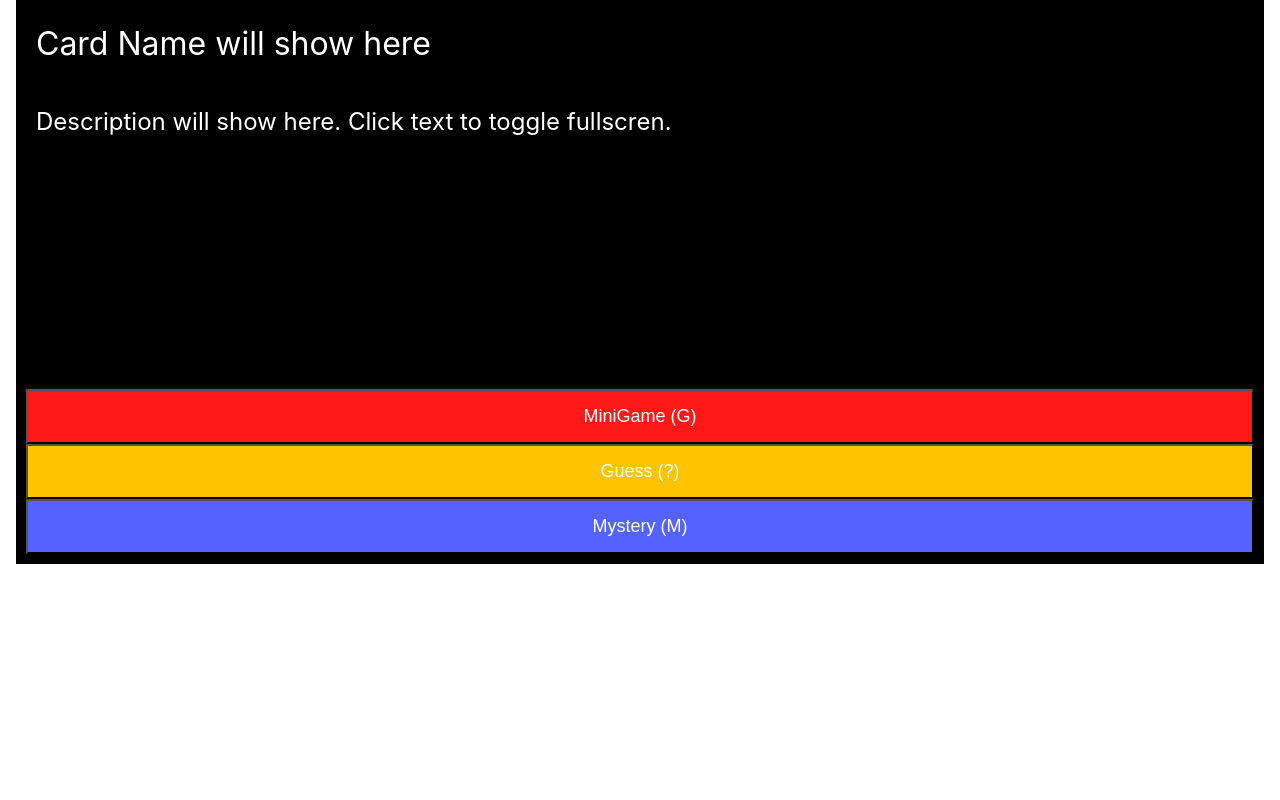
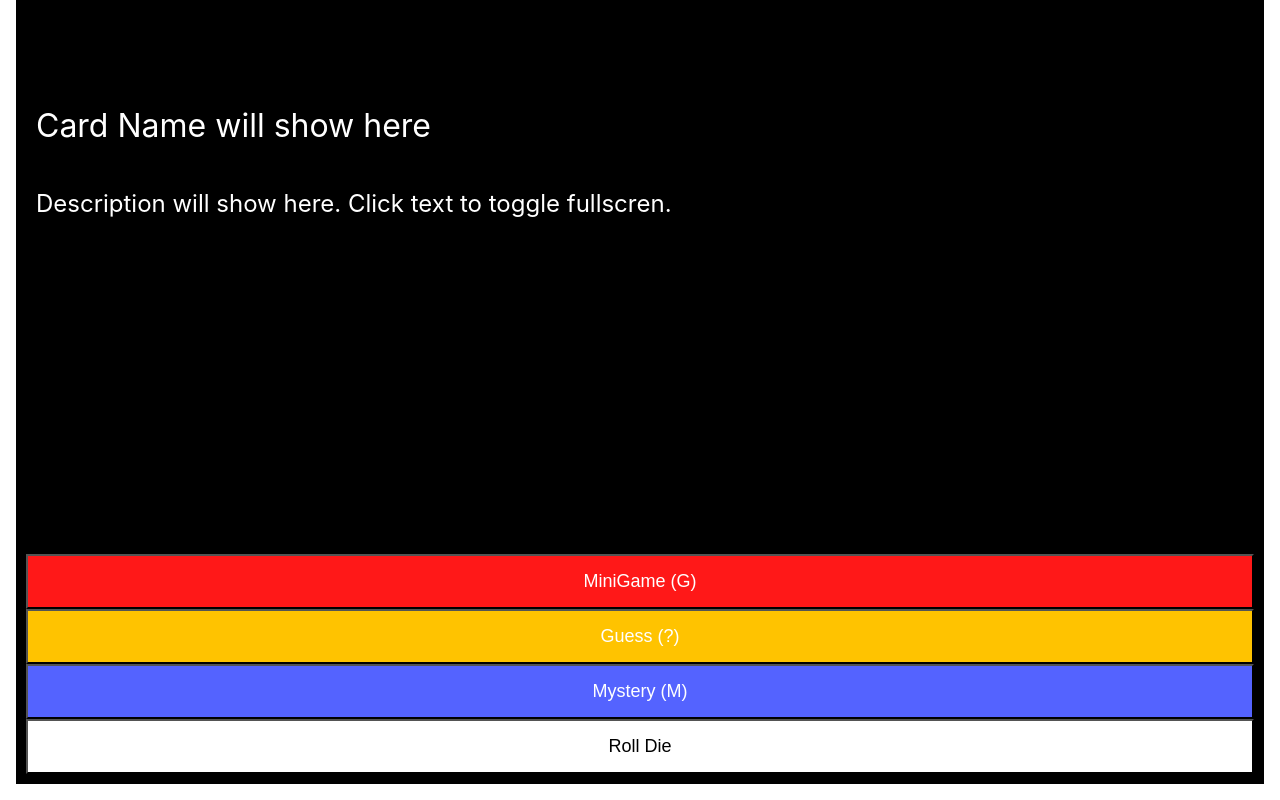
Before and after one commit to awinton64/olympic-cup, a React (Create React App) app: page / in a window 1280 px wide. Shown: the part 984-1784 px from the top of the page. Before the commit the page ends 1564 px from the top, so only its background shows below. Built offline with nearby package versions, Linux system fonts and the light colour scheme.

Commit message:
added die btn

```diff
--- a/package.json
+++ b/package.json
@@ -4,6 +4,10 @@
   "private": true,
   "homepage": "http://awinton64.github.io/olympic-cup",
   "dependencies": {
+    "@fortawesome/fontawesome-svg-core": "^6.1.0",
+    "@fortawesome/free-regular-svg-icons": "^6.1.0",
+    "@fortawesome/free-solid-svg-icons": "^6.1.0",
+    "@fortawesome/react-fontawesome": "^0.1.18",
     "@testing-library/jest-dom": "^5.16.2",
     "@testing-library/react": "^12.1.3",
     "@testing-library/user-event": "^13.5.0",
--- a/src/App.css
+++ b/src/App.css
@@ -134,6 +134,11 @@
     background-color: #5463FF;
   }
 
+  .dice-btn {
+    background-color: white;
+    color: black;
+  }
+
   /* .visible {
   } */
 
--- a/src/components/GameContainer.js
+++ b/src/components/GameContainer.js
@@ -7,7 +7,20 @@ const GameContainer = ({filterMiniGameCards, displayGuessCard, displayMysteryCar
       setActive(!isActive);
     };
 
+    const [dice, setDice] = useState('Roll Die');
+
+    const rollDice = () => {
+        setDice('Rolling...')
+
+        setTimeout(function() {
+                const rndInt = Math.floor(Math.random() * 6) + 1
+                setDice(rndInt)
+            }, 1000);
+    }
+
+
     return (
+        <div>
         <div className={isActive ? 'grid-container-game fullscreen': 'grid-container-game'}>
             <div className='card-display' onClick={toggleClass} id='cardTextDisplay'>
                 <div className='name'>{cardName}</div>
@@ -17,7 +30,9 @@ const GameContainer = ({filterMiniGameCards, displayGuessCard, displayMysteryCar
                 <button className='button miniGame-btn' onClick={filterMiniGameCards}>MiniGame (G)</button>
                 <button className='button guess-btn' onClick={displayGuessCard}>Guess (?)</button>
                 <button className='button mystery-btn' onClick={displayMysteryCard}>Mystery (M)</button>
+                <button className='button dice-btn' onClick={rollDice}>{dice}</button>
             </div>
+        </div>
         </div>
     )
 }
```
Also changed, not shown: 1 other file (tests, documents, lock files or other folders).
